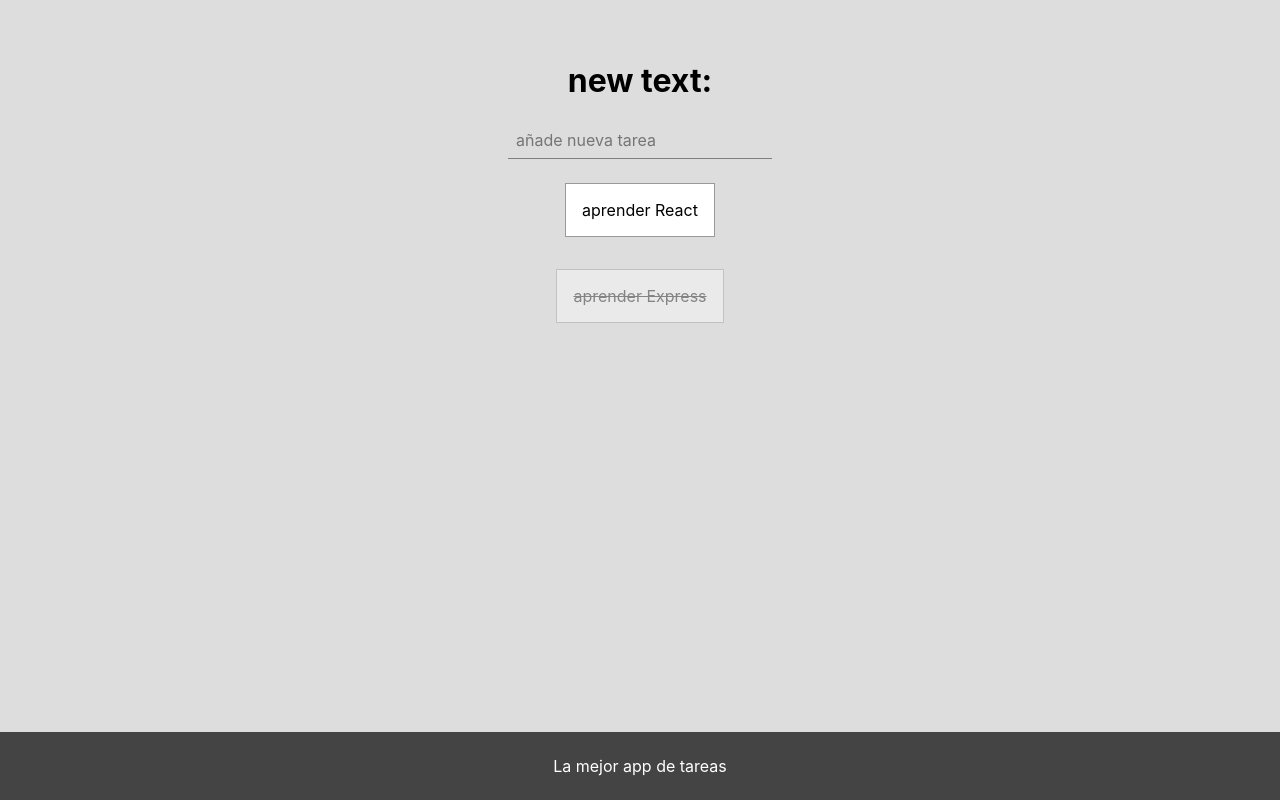
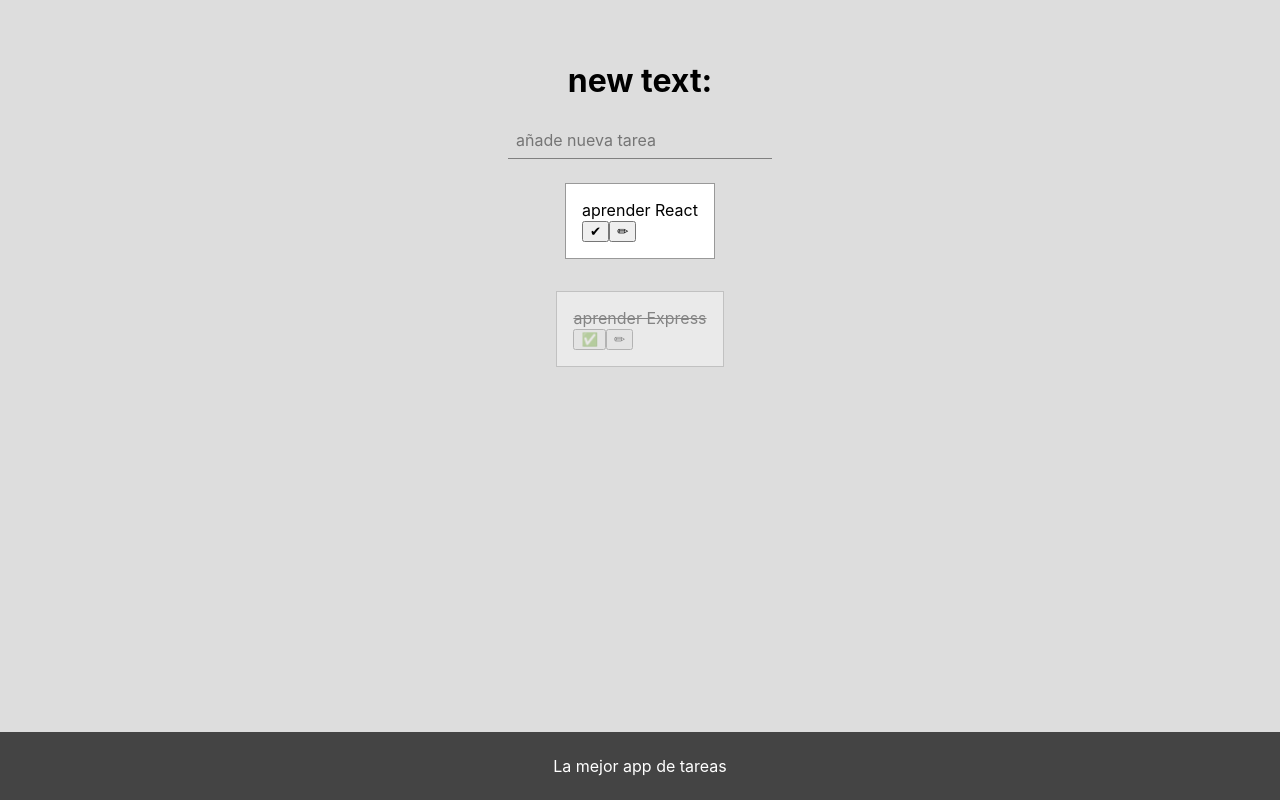
Before and after one commit to GeeksHubsAcademy/tareas-react-reach-router, a React (Create React App) app: page / in a window 1280 px wide. Built offline with nearby package versions, Linux system fonts and the light colour scheme.

Commit message:
mark as completed working

```diff
--- a/src/App.js
+++ b/src/App.js
@@ -10,14 +10,14 @@ class App extends React.Component {
   state = {
     todos: [
       {
-        text:'aprender React',
-        completed:false,
-        id:0
+        text: 'aprender React',
+        completed: false,
+        id: 0
       },
       {
         text: 'aprender Express',
         completed: true,
-        id:1
+        id: 1
       },
     ]
   }
@@ -25,12 +25,23 @@ class App extends React.Component {
   addTodo = (text) => {
     const newTodo = {
       text,
-      completed:false,
+      completed: false,
       id: Date.now()
     }
-    this.setState({ todos: [newTodo, ...this.state.todos ]      })
+    this.setState({ todos: [newTodo, ...this.state.todos] })
   }
+  toggleCompleted = id => {
+    this.setState({
+      todos: this.state.todos.map(todo => {
+        if (todo.id === id) {
+          todo.completed = !todo.completed;
 
+        }
+        return todo;
+      })
+    })
+
+  }
 
 
   render() {
@@ -38,7 +49,11 @@ class App extends React.Component {
       <div className="App">
         <main>
           <Router>
-            <TodosList path="/" todos={this.state.todos} onNewTodo={this.addTodo}/>
+            <TodosList
+              path="/"
+              todos={this.state.todos}
+              onNewTodo={this.addTodo}
+              onCompleted={this.toggleCompleted} />
             <TodoDetail path="/todo/:id" />
             <NotFound path="*" />
           </Router>
--- a/src/views/TodosList.jsx
+++ b/src/views/TodosList.jsx
@@ -13,6 +13,7 @@ class TodosList extends React.Component {
     }
     onKeyPress = (event) => {
         if (event.charCode === 13) {
+
             this.props.onNewTodo(event.target.value)
             this.setState({ newTodoText: '' });
         }
@@ -37,6 +38,10 @@ class TodosList extends React.Component {
                     {this.props.todos.map(todo => (
                         <div key={todo.id}   className={`todo ${todo.completed ? 'completed' : ''}`}>
                             <span className="text">{todo.text}</span>
+                            <div className="action">
+                                <button onClick={() => this.props.onCompleted(todo.id)}> {todo.completed ? '✅' : '✔'}</button>
+                                <button> ✏ </button>
+                            </div>
                         </div>
                     ))}
                 </div>
--- a/src/views/TodosList.scss
+++ b/src/views/TodosList.scss
@@ -22,6 +22,9 @@
           border: 1px #999 solid;
           padding: 1em;
           margin: 1em;
+          .actions {
+
+          }
 
          &.completed {
              opacity: 0.4;
```
